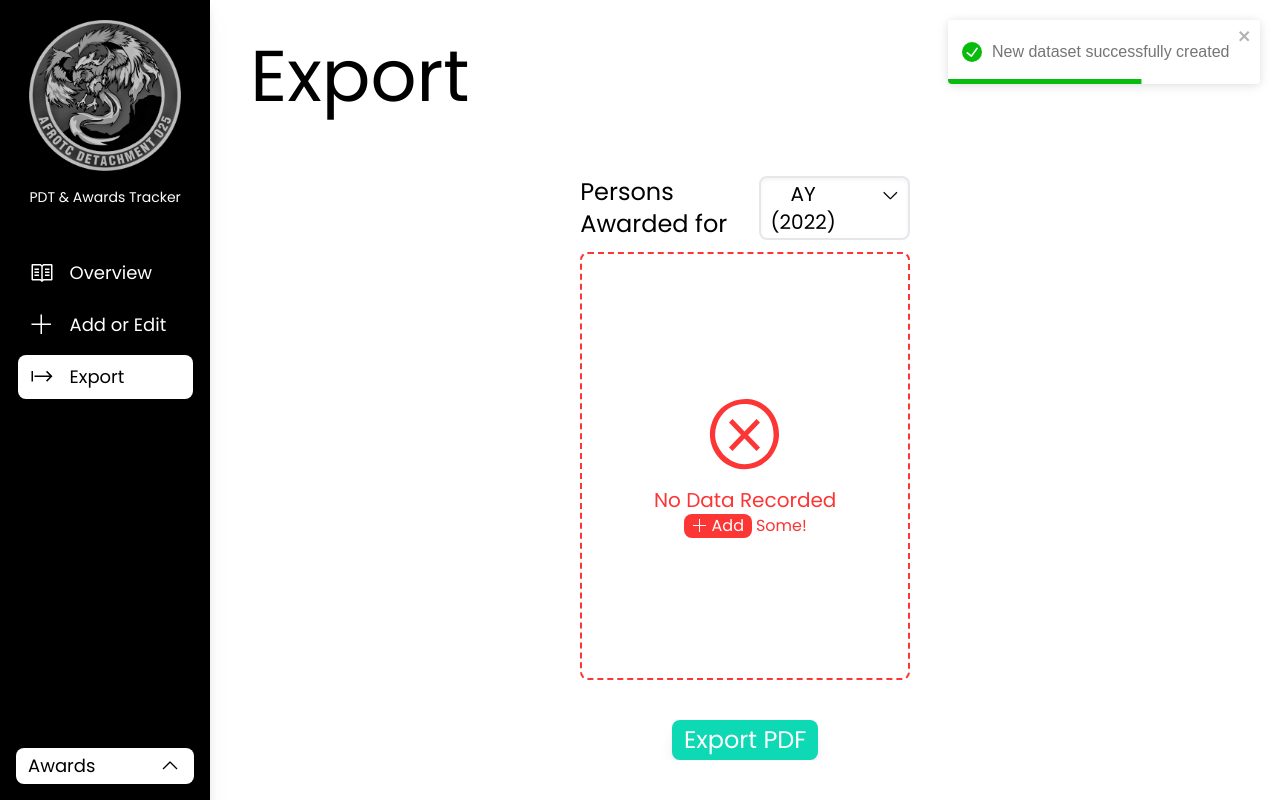
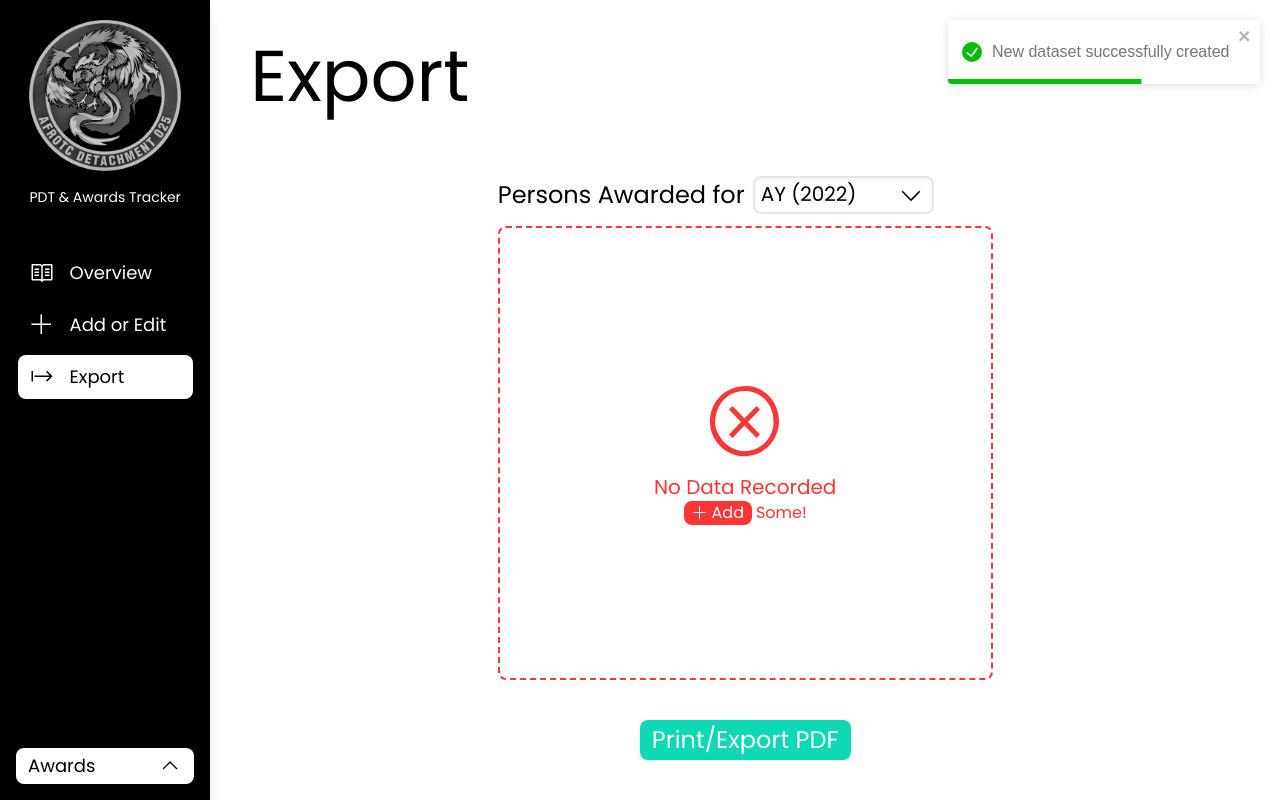
Before and after one commit to Detachment025/PDT-Awards-Tracker, a Next.js app: page /export in a window 1280 px wide. Both pictures are taken after a click on the button "Create New Dataset". Built offline with nearby package versions, Linux system fonts and the light colour scheme.

Commit message:
Finalized changes to exporting PDF

```diff
--- a/src/pages/export/export.js
+++ b/src/pages/export/export.js
@@ -18,12 +18,12 @@ import { DataContext } from '@/utils/data';
 // React.js and Next.js libraries
 import { useRouter } from 'next/router';
 
+// Import ipcRenderer
+
 // Export component definition
 export default function ExportComponent({ tracker }) {
   // Get functions provided by the data context
-	const {
-		data
-	} = useContext(DataContext);
+  const { data } = useContext(DataContext);
 
   // Set useStates and variables
   const [term, setTerm] = useState("AY");
@@ -88,7 +88,9 @@ export default function ExportComponent({ tracker }) {
 
     // Finalize action
     newWindow.document.close();
-    newWindow.print();
+    setTimeout(() => {
+      newWindow.print();
+    }, 100);
   }
 
   // No Data Recorded sub-component
@@ -136,7 +138,7 @@ export default function ExportComponent({ tracker }) {
   // Render component
   return(
     <div className="flex flex-col items-center overflow-y-hidden h-full w-full gap-10">
-      <div className="flex flex-col overflow-y-hidden h-full w-1/3 gap-3" id="printable">
+      <div className="flex flex-col overflow-y-hidden h-full w-1/2 gap-3" id="printable">
         <div className="flex flex-row items-center gap-2">
           <div className="text-2xl">
             Persons {config[tracker.toLowerCase()]["key"]} for
@@ -155,7 +157,7 @@ export default function ExportComponent({ tracker }) {
           hover:bg-darkbermuda hover:-translate-y-[0.09rem] hover:drop-shadow-lg"
           onClick={exportToPDF}
         >
-          Export PDF
+          Print/Export PDF
         </button>
       </div>
 
```
